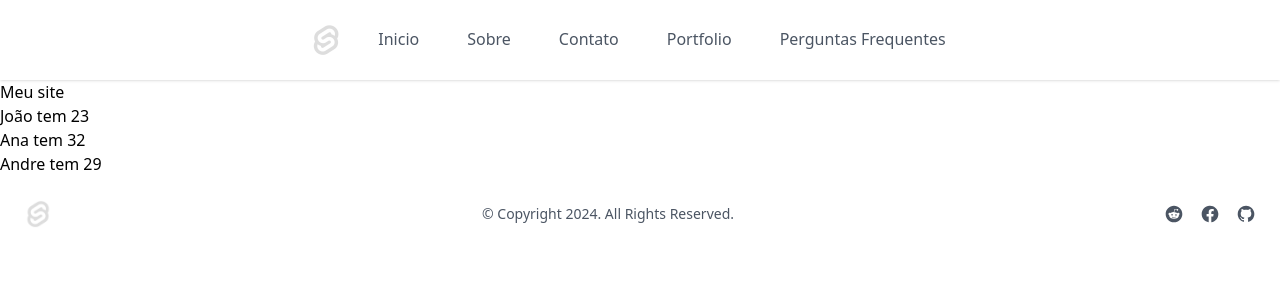
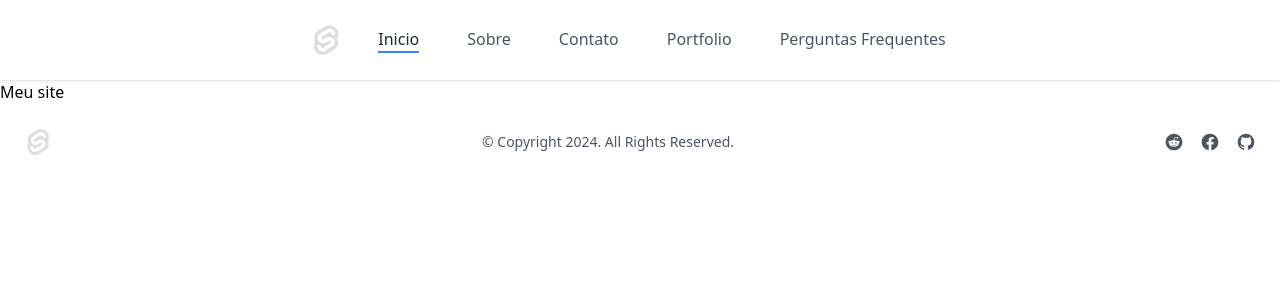
Before and after one commit to gui18br/Sveltekit_First-project, a SvelteKit app: page / in a window 1280 px wide. Shown: the top 300 px of the page. Built offline with nearby package versions, Linux system fonts and the light colour scheme.

Commit message:
feat: add Store Page.

```diff
--- a/src/lib/Menu.svelte
+++ b/src/lib/Menu.svelte
@@ -1,7 +1,8 @@
 <script>
+  import { page } from "$app/stores";
+
 
   import Logo from "./Logo.svelte";
-
 
     const items = [
         { href: '/', label: 'Inicio' },
@@ -10,11 +11,16 @@
         { href: '/portfolio', label: 'Portfolio' },
         { href: '/faq', label: 'Perguntas Frequentes' }
     ]
+
+
 </script>
 <a href="/"><Logo/></a>
 
+
 {#each items as { href, label }}
-<a {href} class="border-b-2 border-transparent hover:text-gray-800 transition-colors duration-300 transform dark:hover:text-gray-200 hover:border-blue-500 mx-1.5 sm:mx-6">{label}</a>
+{#if $page.url.pathname === href}
+    <a {href} class="text-gray-800 transition-colors duration-300 transform dark:text-gray-200 border-b-2 border-blue-500 mx-1.5 sm:mx-6">{label}</a>
+{:else}
+    <a {href} class="border-b-2 border-transparent hover:text-gray-800 transition-colors duration-300 transform dark:hover:text-gray-200 hover:border-blue-500 mx-1.5 sm:mx-6">{label}</a>
+{/if}
 {/each}
-
-<!-- <a href="/" class="text-gray-800 transition-colors duration-300 transform dark:text-gray-200 border-b-2 border-blue-500 mx-1.5 sm:mx-6">Inicio</a> -->
--- /dev/null
+++ b/src/lib/store.ts
@@ -0,0 +1,3 @@
+import { writable } from "svelte/store";
+
+export const nome = writable("Tiago");
--- a/src/routes/+page.svelte
+++ b/src/routes/+page.svelte
@@ -1,16 +1,6 @@
 <script>
-   const lista = [
-    {nome: 'João', idade: 23},
-    {nome: 'Ana', idade: 32},
-    {nome: 'Andre', idade: 29},
 
-]
 </script>
 
 
 <h1>Meu site</h1>
-
-
-{#each lista as {nome, idade}}
-    <p>{nome} tem {idade}</p>
-{/each}
```
